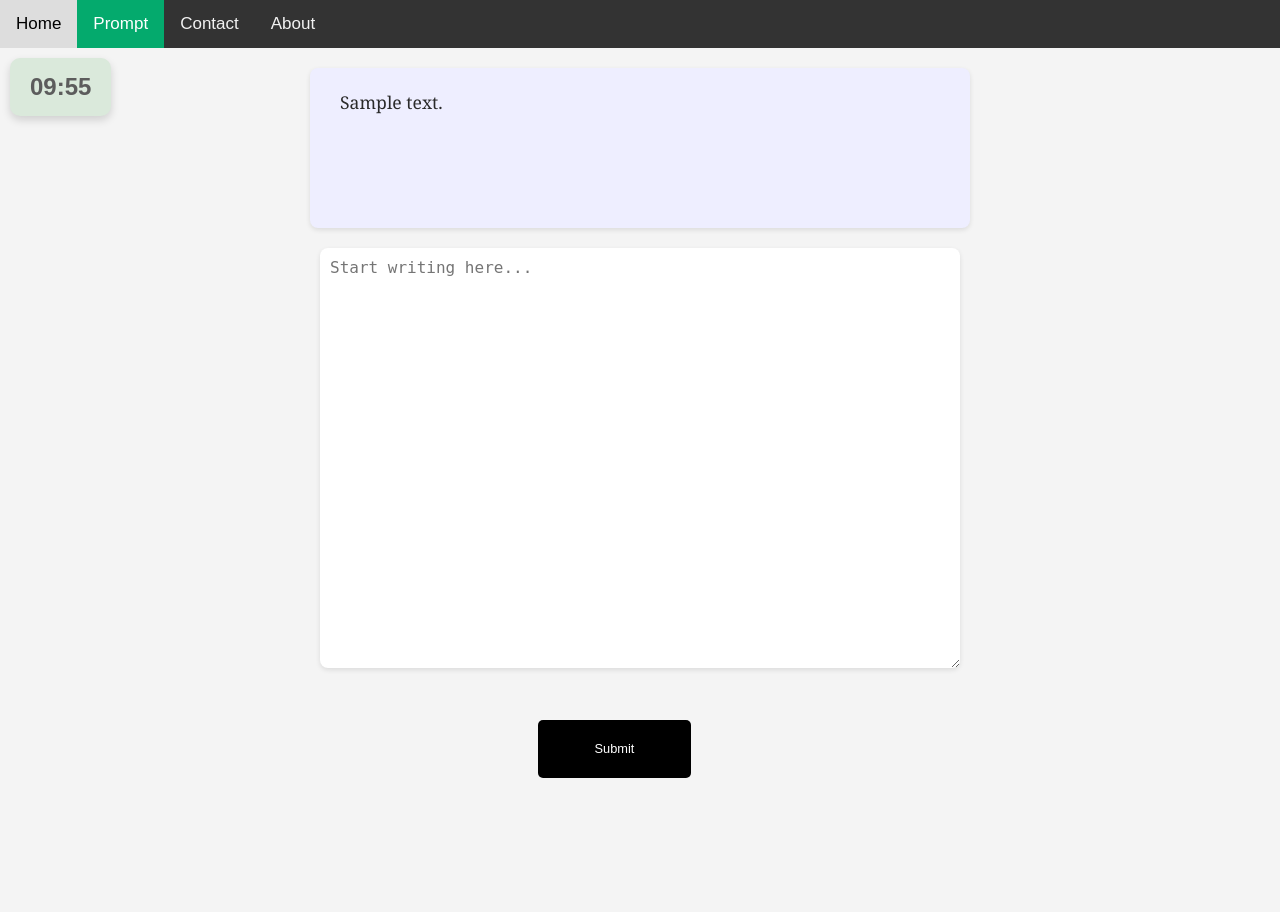
After one commit to jccoulson/write-it, a Flask app: template templates/prompt.html in a window 1280 px wide. The commit adds this page. Run offline with Flask 3, Linux system fonts and the light colour scheme; the template is opened without the code that fills it: most values are stand-ins (such as "Sample title", 1, 10 or a date in 2020).

Commit message:
added prompt page and navbar

```diff
--- a/requirements.txt
+++ b/requirements.txt
@@ -1,3 +1,5 @@
 Flask==3.0.3
 openai==1.30.2
 python-dotenv==1.0.1
+pymongo==4.7.2
+dnspython==2.6.1
--- /dev/null
+++ b/static/css/navbar.css
@@ -0,0 +1,28 @@
+/*navbar currently based off w3 schools: https://www.w3schools.com/howto/howto_js_topnav.asp*/
+/* Add a black background color to the top navigation */
+.topnav {
+    background-color: #333;
+    overflow: hidden;
+  }
+
+  /* Style the links inside the navigation bar */
+  .topnav a {
+    float: left;
+    color: #f2f2f2;
+    text-align: center;
+    padding: 14px 16px;
+    text-decoration: none;
+    font-size: 17px;
+  }
+
+  /* Change the color of links on hover */
+  .topnav a:hover {
+    background-color: #ddd;
+    color: black;
+  }
+
+  /* Add a color to the active/current link */
+  .topnav a.active {
+    background-color: #04AA6D;
+    color: white;
+  }
--- /dev/null
+++ b/static/css/prompt.css
@@ -0,0 +1,87 @@
+body {
+    font-family: 'Arial', sans-serif;
+    margin: 0;
+    padding: 0;
+    background-color: #f4f4f4;
+}
+
+.container {
+    max-width: 100vw;
+    margin: auto;
+    padding: 20px;
+    position: relative;
+    text-align: center;
+}
+
+/*countdown timer during writing prompt in top left of screen*/
+.timer {
+    position: absolute;
+    top: 10px;
+    left: 10px;
+    background-color: #DAE9DB;
+    padding: 15px 20px;
+    border-radius: 10px;
+    box-shadow: 0 4px 8px rgba(0, 0, 0, 0.15);
+    font-size: 24px;
+    color: rgb(92, 92, 92);
+    font-weight: bold;
+    text-align: center;
+
+}
+
+/*text in the prompt box generated from openai, try to find better font*/
+.prompt-box p {
+    color: #2a2a2a;
+    font-size: 1.1rem;
+    font-family: 'Georgia', serif;
+    line-height: 1.6;
+    text-align: justify;
+    margin: 0 0 15px 0;
+    padding: 0 10px;
+}
+
+.prompt-box {
+    /*width is of outer container which is 100vw*/
+    width: 50%;
+    height: 15vh;
+    background-color: #eef;
+    padding: 20px;
+    border-radius: 8px;
+    box-shadow: 0 2px 5px rgba(0, 0, 0, 0.1);
+    margin: 0 auto 20px auto;
+    overflow: hidden;
+}
+
+.writing-area textarea {
+    width: 50%;
+    height: 50vh;
+    border: none;
+    padding: 10px;
+    font-size: 16px;
+    border-radius: 8px;
+    box-shadow: 0 2px 5px rgba(0, 0, 0, 0.1);
+    display: block;
+    margin: 0 auto;
+}
+
+
+/*button to navigate to analysis page off of prompt page*/
+.analysis_nav {
+    text-align: center;
+    position: absolute;
+    top: 105%;
+    width: 12%;
+    height:9%;
+    margin-left: -8%;
+    overflow:visible;
+}
+.analysis_button {
+    height: 100%;
+    width: 100%;
+    background-color: black;
+    color: white;
+    border-radius: 5px;
+    font-size: 1vw;
+    border: none;
+    cursor: pointer;
+}
--- /dev/null
+++ b/static/js/timer.js
@@ -0,0 +1,20 @@
+//script to have a countdown timer
+let timeLeft = 60 * 10; //10 minute countdown
+
+function updateTimer() {
+    let minutes = Math.floor(timeLeft / 60);
+    let seconds = timeLeft % 60;
+    //getting display from current time
+    let timerDisplay = `${minutes.toString().padStart(2, '0')}:${seconds.toString().padStart(2, '0')}`;
+    //change the timer element to cur time
+    document.getElementById('timer').textContent = timerDisplay;
+    if (timeLeft > 0) {
+        timeLeft--;
+    } else {
+        //when timer is done move to analysis page
+        clearInterval(timerInterval);
+        window.location.href = '/analysis';
+    }
+}
+
+let timerInterval = setInterval(updateTimer, 1000);
--- a/templates/index.html
+++ b/templates/index.html
@@ -3,12 +3,12 @@
 <head>
     <meta charset="UTF-8">
     <title>Chat with AI</title>
-    <link rel="stylesheet" href="/static/css/index.css">  <!-- Assuming CSS is stored externally -->
+    <link rel="stylesheet" href="/static/css/index.css">
 </head>
 <body>
 
     <div class="input_container">
-        <h1>Chat with AI</h1>  <!-- This is the header -->
+        <h1>Chat with AI</h1>
         <form method="post" action="/">
             <textarea name="message" placeholder="Enter your message here..."></textarea>
             <button type="submit">Send</button>
--- a/templates/landing_page.html
+++ b/templates/landing_page.html
@@ -26,8 +26,9 @@
 
     <h1 class="intro_title">Write-It</h1>
     <p class="intro_text">Our fun way to practice writing in multiple creative ways utilizing most advanced tools on the market.</p>
-
-    <button type="button" class="intro_button">Write-It</button>
+    <a class = "prompt_nav", href="/prompt">
+        <button type="button" class="intro_button">Write-It</button>
+    </form>
 
 
 
--- /dev/null
+++ b/templates/prompt.html
@@ -0,0 +1,34 @@
+<!DOCTYPE html>
+<html lang="en">
+
+<head>
+    <meta charset="UTF-8">
+    <meta name="viewport" content="width=device-width, initial-scale=1.0">
+    <link rel="stylesheet" href="/static/css/navbar.css">
+    <link rel="stylesheet" href="/static/css/prompt.css">
+    <script src="/static/js/timer.js" defer></script>
+    <title>Countdown Timer</title>
+</head>
+<div class="topnav">
+    <a href="/">Home</a>
+    <a class="active" href="#prompt">Prompt</a>
+    <a href="#contact">Contact</a>
+    <a href="#about">About</a>
+  </div>
+<body>
+    <div class="container">
+        <div id="timer" class="timer">05:00</div>
+        <div class="prompt-box">
+            <p>{{response_text}}</p>
+        </div>
+        <div class="writing-area">
+            <textarea placeholder="Start writing here..."></textarea>
+        </div>
+    <a class = "analysis_nav", href="/analysis">
+        <button type="button" class="analysis_button">Submit</button>
+    </form>
+    </div>
+
+
+</body>
+</html>
```
Also changed, not shown: static/css/landing_page.css (+11 -7 lines), templates/analysis.html (added, +27 -0 lines), static/css/temp.txt (deleted).
